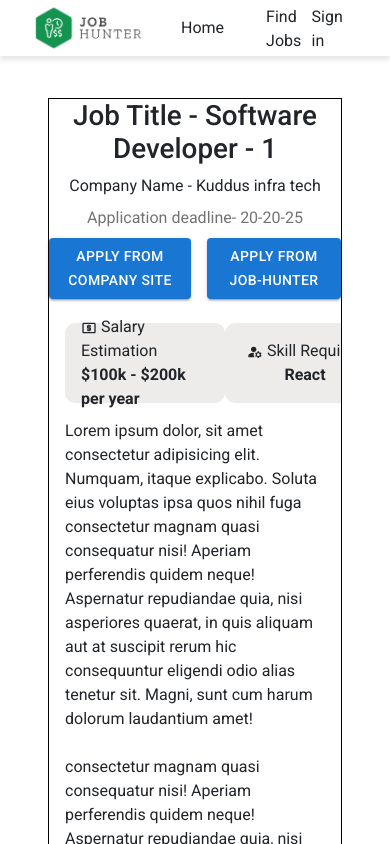
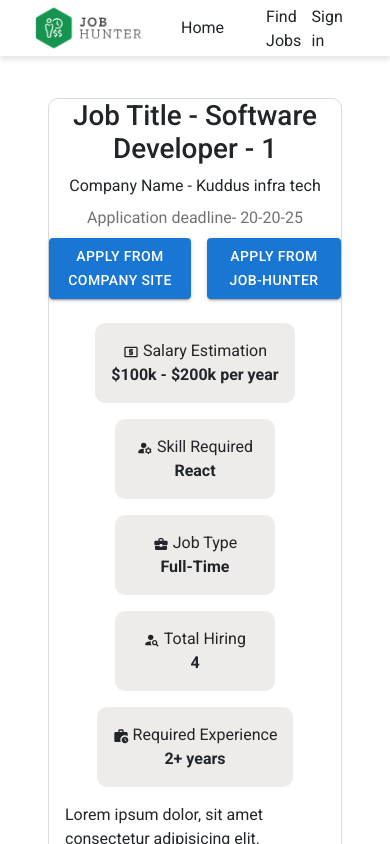
Before and after one commit to OmorFarukRakib/job-hunter, a React (Vite) app: page /job/1 in a window 390 px wide. Built offline with nearby package versions, Linux system fonts and the light colour scheme.

Commit message:
updated job page responsiveness

```diff
--- a/src/pages/Job/job.module.css
+++ b/src/pages/Job/job.module.css
@@ -16,7 +16,8 @@
 
 .job-ad-wrapper{
     /* width: 800px; */
-    border: 1px solid black;
+    border: 1px solid rgba(0, 0, 0, 0.146);
+    border-radius: 10px;
     text-align: center;
     display: grid;
     gap: 0.5rem;
@@ -40,8 +41,11 @@
 }
 
 .job-ad-tags-wrapper{
+    width: 100%;
     display: flex;
     justify-content: space-evenly;
+    flex-wrap: wrap;
+    gap: 1rem;
     margin-bottom: 1rem;
 }
 .job-ad-tag{
```
